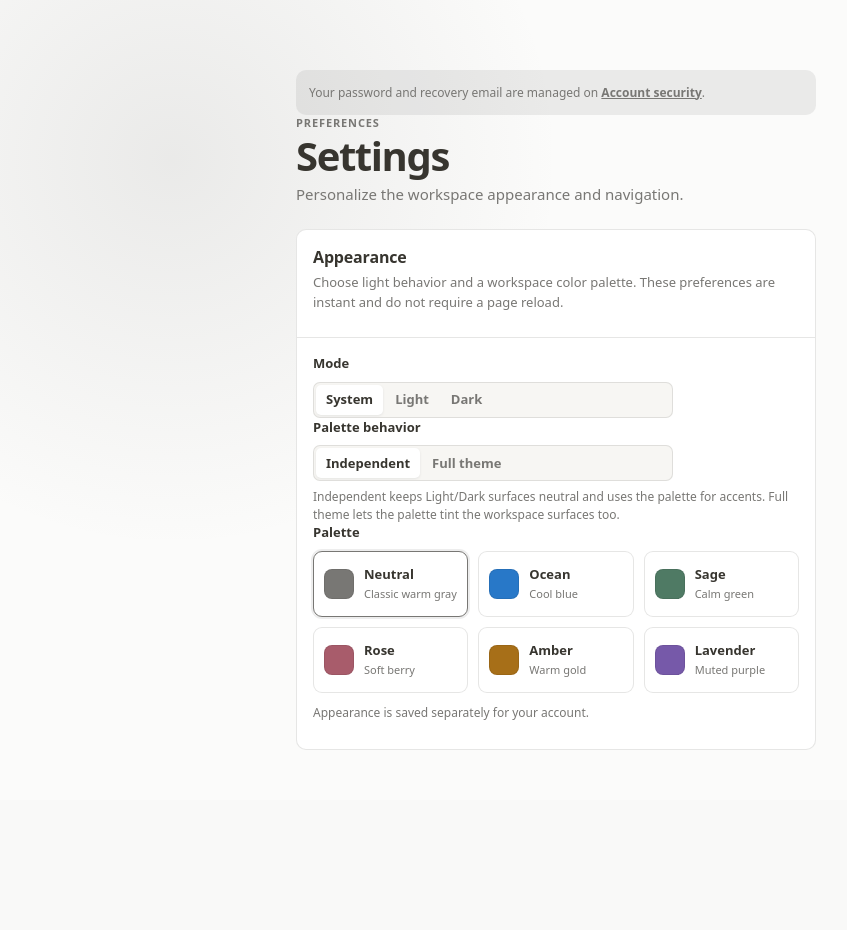
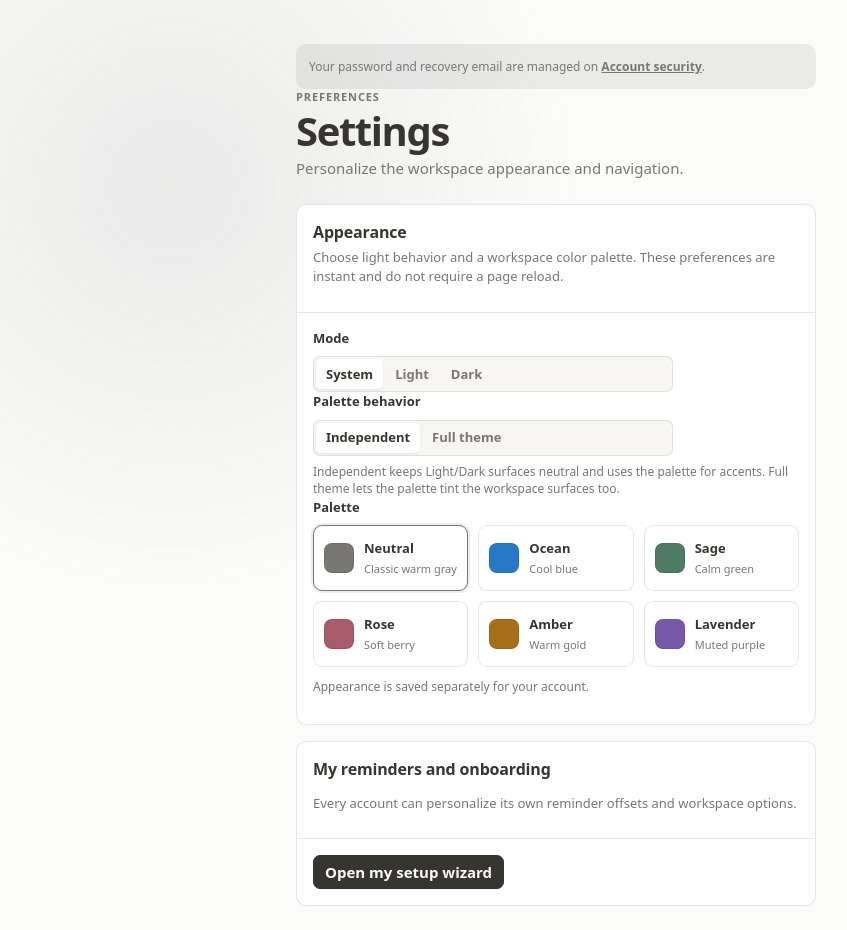
Before and after one commit to pierre-2005/study-notifier, a Python web app: template app/templates/settings.html in a window 1280 px wide. Shown: the whole page, without its empty margins (84-931 px from the left). Before the commit the page ends 750 px from the top, so only its background shows below. Run offline with Jinja, Linux system fonts and the light colour scheme; the template is opened without the code that fills it, so the values that code supplies are empty.

Commit message:
feat(v3.7): integrate workspace routes and project board

```diff
--- a/app/templates/settings.html
+++ b/app/templates/settings.html
@@ -55,9 +55,13 @@
     </div>
   </section>
 
+  <section class="card settings-card settings-card-wide">
+    <div class="card-h"><div><h2 class="h2">My reminders and onboarding</h2><p class="muted">Every account can personalize its own reminder offsets and workspace options.</p></div></div>
+    <div class="card-b"><a class="btn btn-primary" href="/life/onboarding">Open my setup wizard</a></div>
+  </section>
   {% if is_admin %}
   <section class="card settings-card settings-card-wide">
-    <div class="card-h"><div><h2 class="h2">Reminder templates</h2><p class="muted mt-1">Comma-separated minutes before a due time. Existing reminders are not deleted.</p></div></div>
+    <div class="card-h"><div><h2 class="h2">Legacy system reminder templates</h2><p class="muted mt-1">Comma-separated minutes before a due time. Existing reminders are not deleted.</p></div></div>
     <form method="post" action="/settings/save" class="card-b settings-form-grid">
       <label class="field settings-wide"><span class="label">Assignment reminder template</span><input class="input" name="assignment_template_minutes" value="{{ s.assignment_template_minutes }}" inputmode="numeric" pattern="[0-9, ]+" required><small class="field-help">Example: <span class="kbd">10080,4320,1440,180</span> = 7d, 3d, 24h, 3h before.</small></label>
       <label class="field settings-wide"><span class="label">Exam reminder template</span><input class="input" name="exam_template_minutes" value="{{ s.exam_template_minutes }}" inputmode="numeric" pattern="[0-9, ]+" required><small class="field-help">Example: <span class="kbd">10080,4320,1440,120,30</span> = 7d, 3d, 24h, 2h, 30m.</small></label>
```
